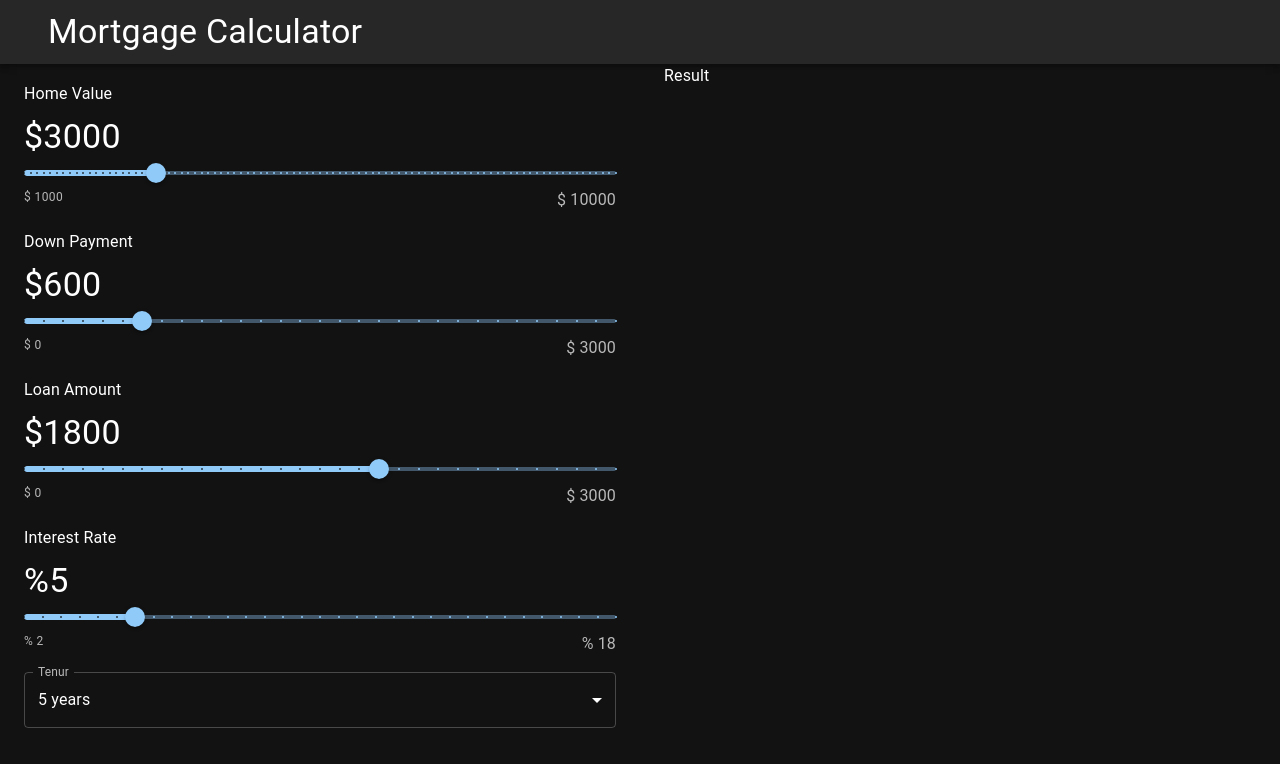
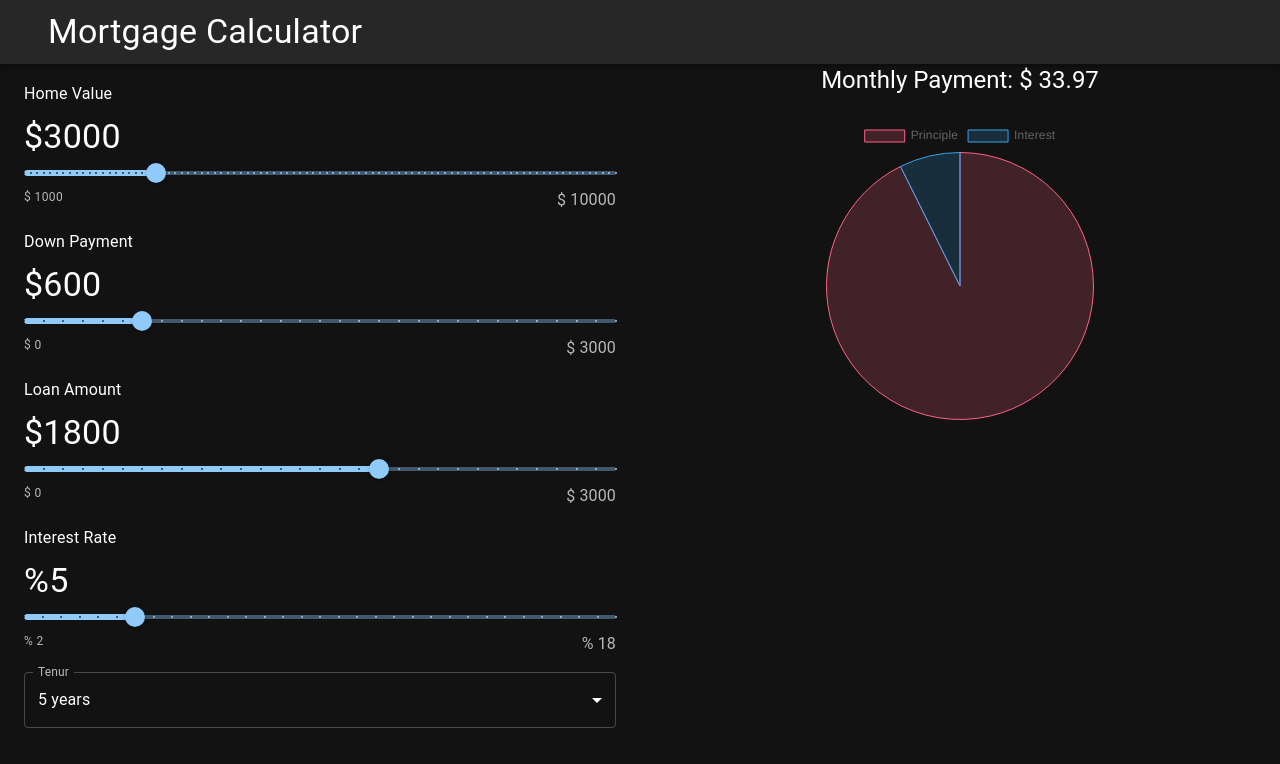
Before and after one commit to a3dib/mortgage-calculator, a React (Create React App) app: page / in a window 1280 px wide. Shown: the top 764 px of the page. Built offline with nearby package versions, Linux system fonts and the light colour scheme.

Commit message:
Mortgage Calculator

```diff
--- a/src/App.js
+++ b/src/App.js
@@ -26,7 +26,7 @@
           <Tenur data={data} setData={setData}/>
         </Grid>
         <Grid item xs={12} md={6}>
-          <Result />
+          <Result data={data}/>
         </Grid>
       </Grid>
       </Container>
--- a/src/components/Result.js
+++ b/src/components/Result.js
@@ -1,9 +1,49 @@
 import React from 'react'
+import { Stack, Typography } from "@mui/material";
+import { Chart as ChartJS, ArcElement, Tooltip, Legend } from "chart.js";
+import { Pie } from "react-chartjs-2";
 
-const Result = () => {
+ChartJS.register(ArcElement, Tooltip, Legend);
+
+
+const Result = ({ data }) => {
+  const { homeValue, loanAmount, loanTerm, interestRate } = data;
+
+  const totalLoanMonths = loanTerm * 12;
+  const interestPerMonth = interestRate / 100 / 12;
+  const monthlyPayment =
+    (loanAmount *
+      interestPerMonth *
+      (1 + interestPerMonth) ** totalLoanMonths) /
+    ((1 + interestPerMonth) ** totalLoanMonths - 1);
+
+  const totalInterestGenerated = monthlyPayment * totalLoanMonths - loanAmount;
+
+  const pieChartData = {
+    labels: ["Principle", "Interest"],
+    datasets: [
+      {
+        label: "Ratio of Principle and Interest",
+        data: [homeValue, totalInterestGenerated],
+        backgroundColor: ["rgba(255, 99, 132, 0.2)", "rgba(54, 162, 235, 0.2)"],
+        borderColor: ["rgba(255, 99, 132, 1)", "rgba(54, 162, 235, 1)"],
+        borderWidth: 1,
+      },
+    ],
+  };
+
   return (
-    <div>Result</div>
-  )
-}
+    <Stack gap={3}>
+      <Typography textAlign="center" variant="h5">
+        Monthly Payment: $ {monthlyPayment.toFixed(2)}
+      </Typography>
+      <Stack direction="row" justifyContent="center">
+        <div>
+          <Pie data={pieChartData} />
+        </div>
+      </Stack>
+    </Stack>
+  );
+};
 
-export default Result
+export default Result;
```
